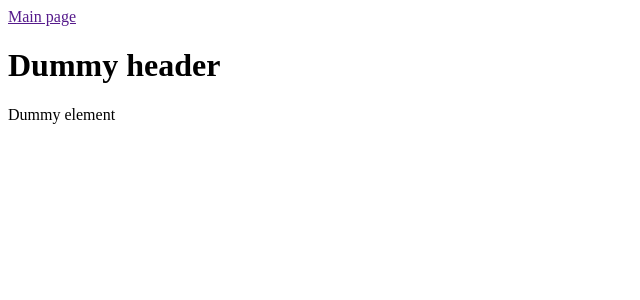
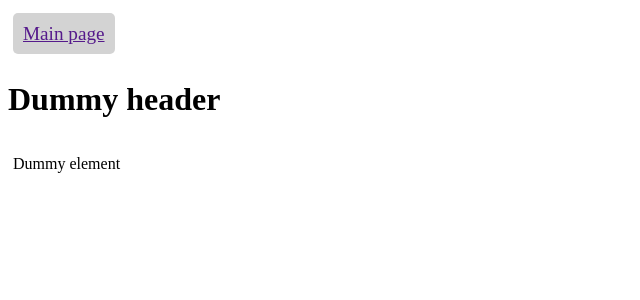
Before and after one commit to yadlouskin/SGSTestTask, a Django app: template src/picts/templates/picts/base.html in a window 1280 px wide. Shown: the top 300 px of the page, without its empty margins (0-640 px from the left). Run offline with Django 5.2, Linux system fonts and the light colour scheme; the template is opened without the code that fills it, so the values that code supplies are empty.

Commit message:
Add styles to elements from base.html

```diff
--- /dev/null
+++ b/src/picts/static/picts/css/styles.css
@@ -0,0 +1,16 @@
+div.main {
+    margin: auto;
+    display: flex;
+    flex-direction: row;
+    flex-wrap: wrap;
+    border: 1px;
+}
+div {
+    margin: 15px 5px;
+}
+a.menu {
+    padding: 10px;
+    background-color: lightgrey;
+    font-size: larger;
+    border-radius: 5px;
+}
--- a/src/picts/templates/picts/base.html
+++ b/src/picts/templates/picts/base.html
@@ -1,7 +1,9 @@
+{% load static %}
 <!DOCTYPE html>
 <html>
 <head>
     <title>{% block title %}Test task for SGS{% endblock %}</title>
+    <link type="text/css" href="{% static 'picts/css/styles.css' %}" rel="stylesheet" />
     <meta http-equiv="Content-Type" content="text/html; charset=utf-8" />
 </head>
 <body>
```
